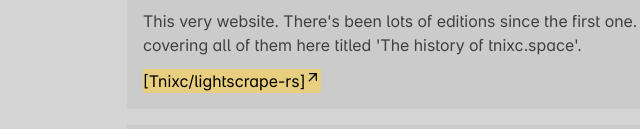
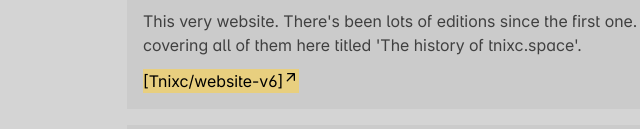
Before and after one commit to Tnixc/website-v6, a plain HTML site: page dist/projects.html in a window 1280 px wide. Shown: the part 823-952 px from the top of the page, 161-801 px from the left. Drawn offline with Linux system fonts and the light colour scheme.

Commit message:
update link for website project

```diff
--- a/dist/projects.html
+++ b/dist/projects.html
@@ -164,8 +164,8 @@
     <div class="flex justify-between">
         <a
             class="bg-amber-300/60 hover:underline decoration-2 underline-offset-[6px] flex w-fit"
-            href="https://github.com/Tnixc/lightscrape-rs"
-            >[Tnixc/lightscrape-rs]<svg class="w-4 h-4" xmlns="http://www.w3.org/2000/svg" width="32" height="32" viewBox="0 0 24 24">
+            href="https://github.com/Tnixc/website-v6"
+            >[Tnixc/website-v6]<svg class="w-4 h-4" xmlns="http://www.w3.org/2000/svg" width="32" height="32" viewBox="0 0 24 24">
     <path
         fill="currentColor"
         d="M6 7c0 .55.45 1 1 1h7.59l-8.88 8.88a.996.996 0 1 0 1.41 1.41L16 9.41V17c0 .55.45 1 1 1s1-.45 1-1V7c0-.55-.45-1-1-1H7c-.55 0-1 .45-1 1"
--- a/src/data/Projects.data.json
+++ b/src/data/Projects.data.json
@@ -14,7 +14,7 @@
     {
         "title": "tnixc.space",
         "description": "This very website. There's been lots of editions since the first one. There's a blog post covering all of them here titled 'The history of tnixc.space'.",
-        "link": "Tnixc/lightscrape-rs",
+        "link": "Tnixc/website-v6",
         "tags": "rust/cli"
     },
     {
```
Also changed, not shown: dist/output.css, src/public/output.css.
